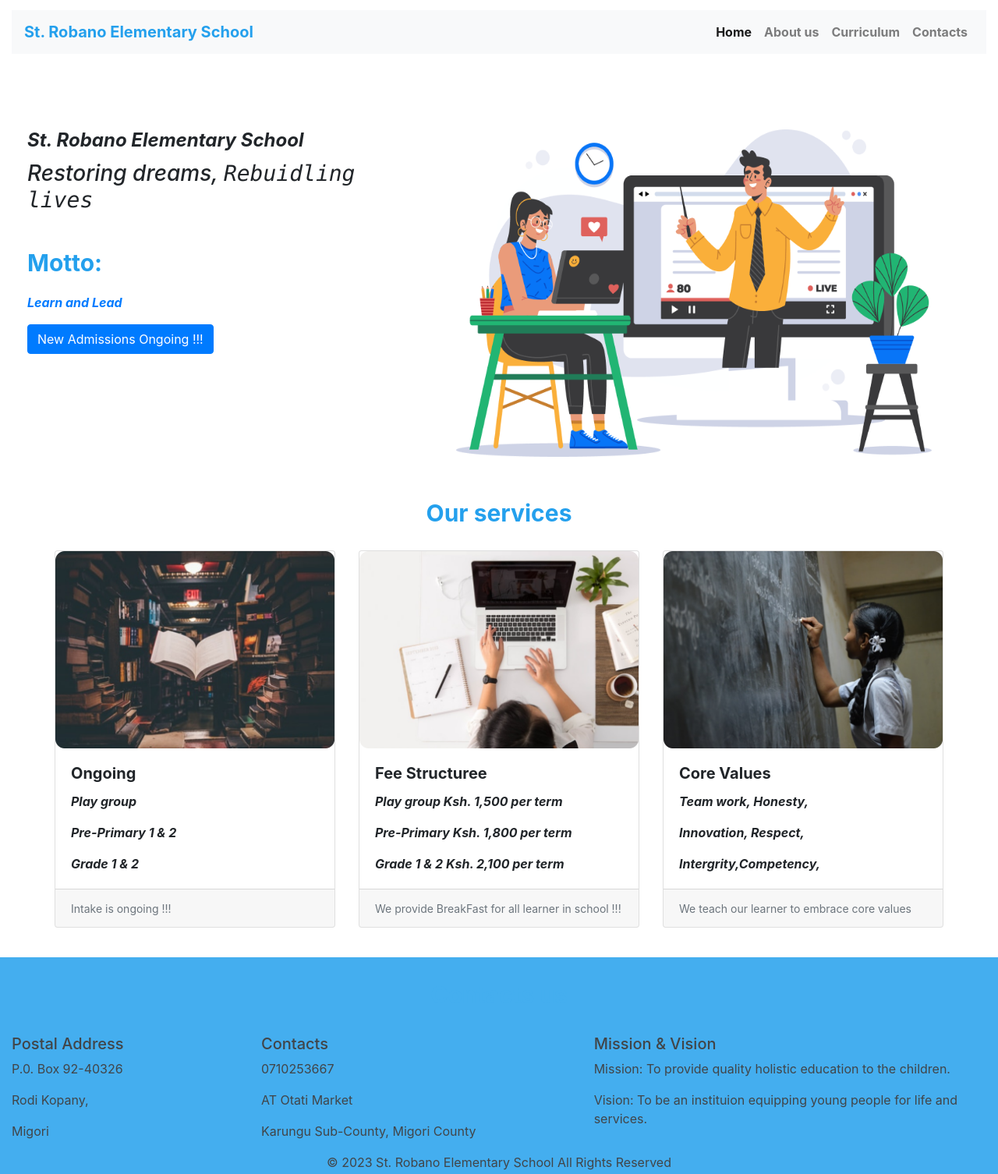
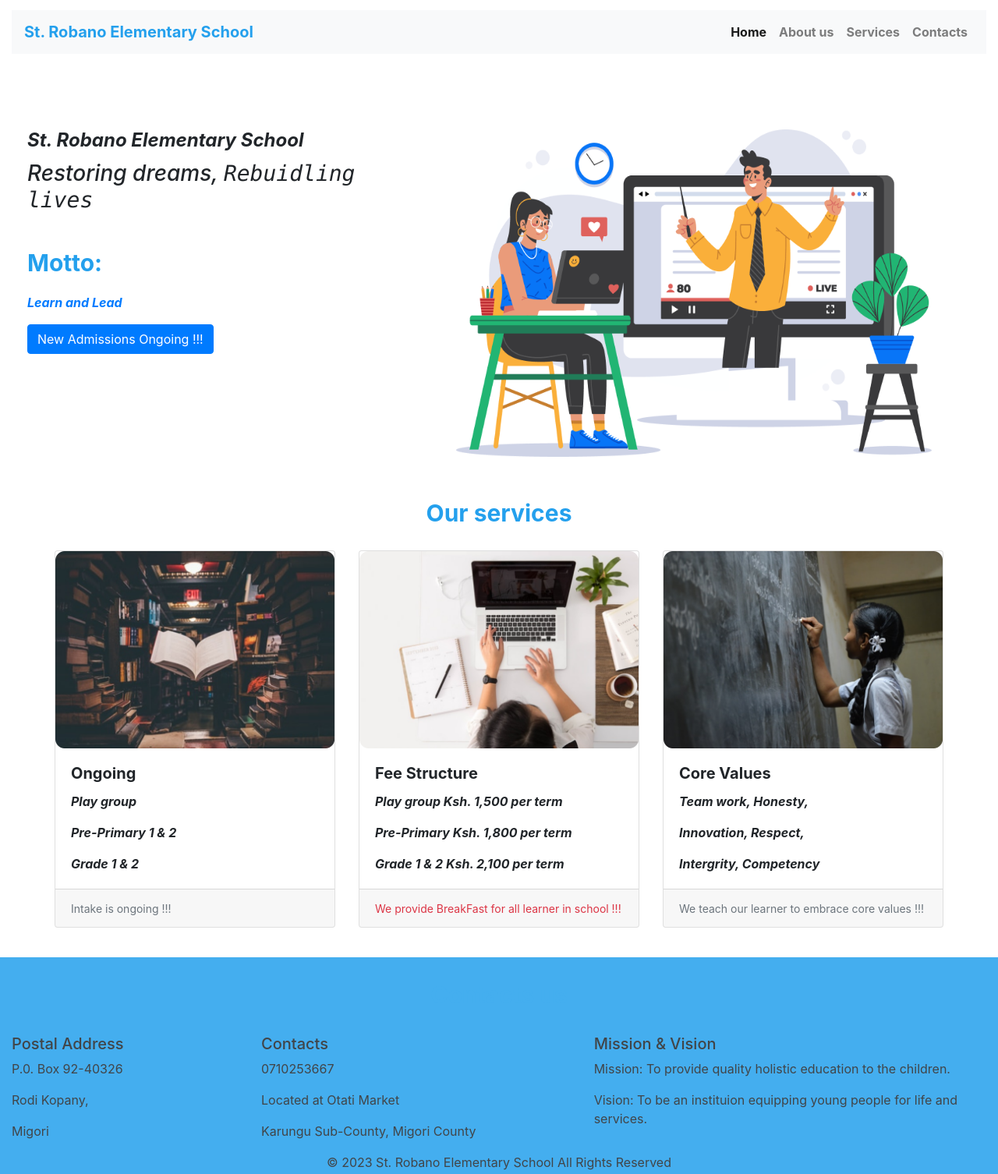
Before and after one commit to leakeyhamad/school, a plain HTML site: page index.html in a window 1280 px wide. Shown: the whole page at 78% size. Drawn offline with nearby package versions, Linux system fonts and the light colour scheme.

Commit message:
edit the message in cards

```diff
--- a/index.html
+++ b/index.html
@@ -23,7 +23,7 @@
                           <div class="navbar-nav ml-auto">
                             <a class="nav-link active" href="#">Home <span class="sr-only">(current)</span></a>
                             <a class="nav-link" href="#aboutus">About us</a>
-                            <a class="nav-link" href="#curriculum">Curriculum</a>
+                            <a class="nav-link" href="#services">Services</a>
                             <a class="nav-link" href="#bottom">Contacts</a>
                           </div>
                         </div>
@@ -51,7 +51,7 @@
         </section>
 
             </section>
-            <a name="curriculum" ></a>
+            <a name="services" ></a>
         </div>
         <div class="container">
             <div class="text-center" id="services-heading1" >Our services</div>
@@ -73,13 +73,13 @@
                         <div class="card">
                           <img class="card-img-top" src="Photos/Morder pychons.png" alt="Card image cap">
                           <div class="card-body">
-                            <h5 class="card-title">Fee Structuree</h5>
+                            <h5 class="card-title">Fee Structure</h5>
                             <p class="card-text">Play group Ksh. 1,500 per term</p>
                             <p class="card-text">Pre-Primary Ksh. 1,800 per term</p>
                             <p class="card-text">Grade 1 & 2 Ksh. 2,100 per term</p>
                           </div>
                           <div class="card-footer">
-                            <small class="text-muted">We provide BreakFast for all learner in school !!!</small>
+                            <small class="text-danger">We provide BreakFast for all learner in school !!!</small>
                           </div>
                         </div>
                         <div class="card">
@@ -88,10 +88,10 @@
                             <h5 class="card-title">Core Values </h5>
                             <p class="card-text">Team work, Honesty,</p>
                             <p class="card-text">Innovation,  Respect,</p>
-                            <p class="card-text">Intergrity,Competency,</p>
+                            <p class="card-text">Intergrity, Competency</p>
                           </div>
                           <div class="card-footer">
-                            <small class="text-muted">We teach our learner to embrace core values</small>
+                            <small class="text-muted">We teach our learner to embrace core values !!!</small>
                           </div>
                         </div>
                       </div>
@@ -115,7 +115,7 @@
             <div class="col-md-4">
                <h5 class="contact-sub-heading">Contacts</h5>
                <p>0710253667</p>
-               <p>AT Otati Market</p>
+               <p>Located at Otati Market</p>
                <p>Karungu Sub-County, Migori County </p>
             </div>
 
```
